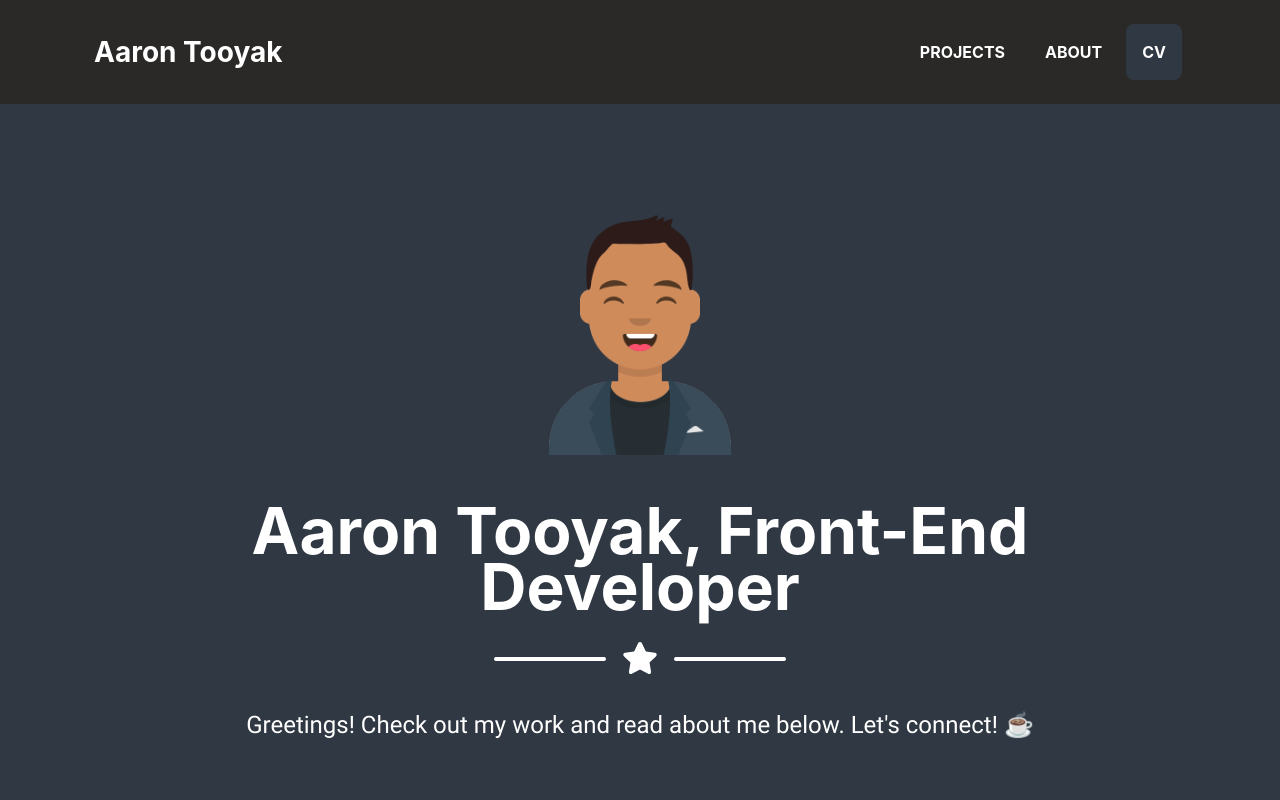
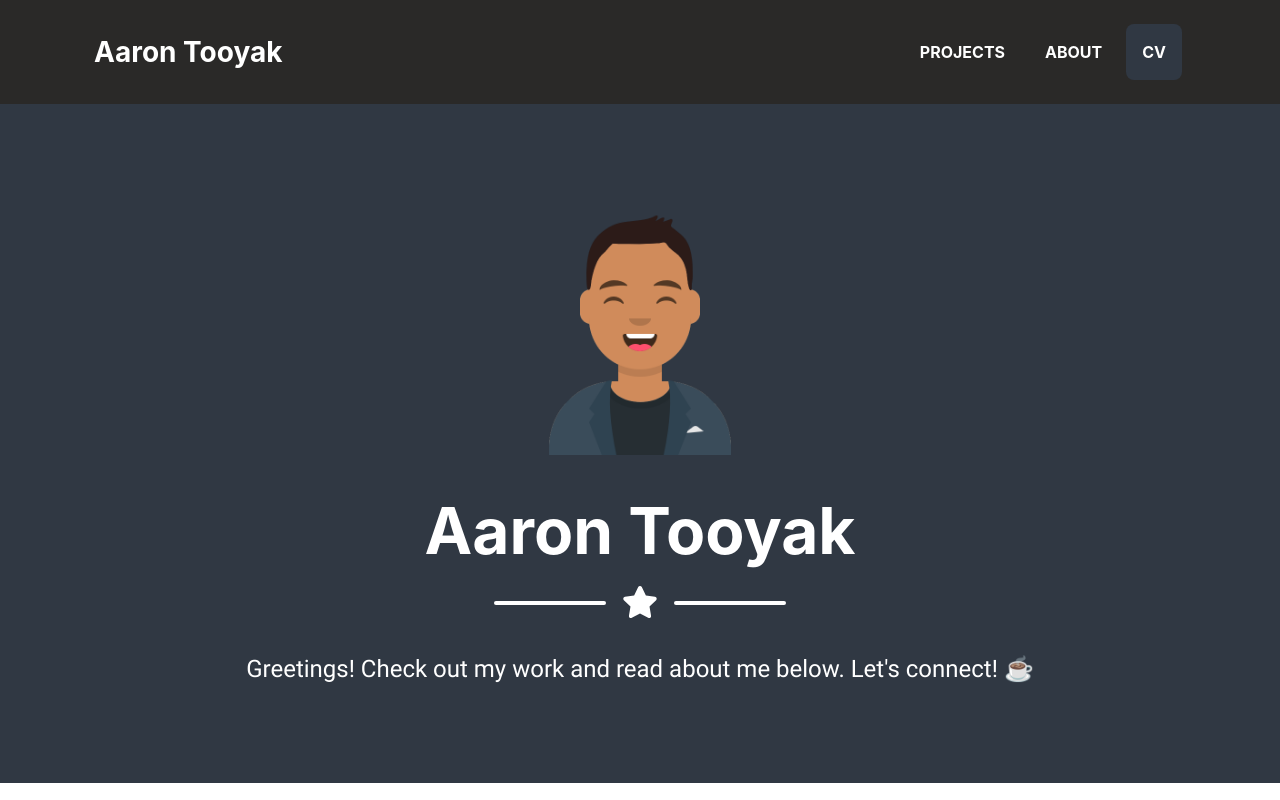
Before and after one commit to aarontooyak/aktportfolio, a plain HTML site: page aarontooyakportfolio/public/index.html in a window 1280 px wide. Shown: the top 800 px of the page. Drawn offline with nearby package versions, Linux system fonts and the light colour scheme; a web font is replaced by a local one.

Commit message:
Add files via upload

```diff
--- a/aarontooyakportfolio/public/index.html
+++ b/aarontooyakportfolio/public/index.html
@@ -35,7 +35,7 @@
             <div class="container d-flex align-items-center flex-column">
                 <!-- Masthead Avatar Image--><img class="masthead-avatar mb-5" src="assets/img/avataaars.png" alt="">
                 <!-- Masthead Heading-->
-                <h1 class="masthead-heading mb-0">Aaron Tooyak, Front-End Developer</h1>
+                <h1 class="masthead-heading mb-0">Aaron Tooyak</h1>
                 <!-- Icon Divider-->
                 <div class="divider-custom divider-light">
                     <div class="divider-custom-line"></div>
```
